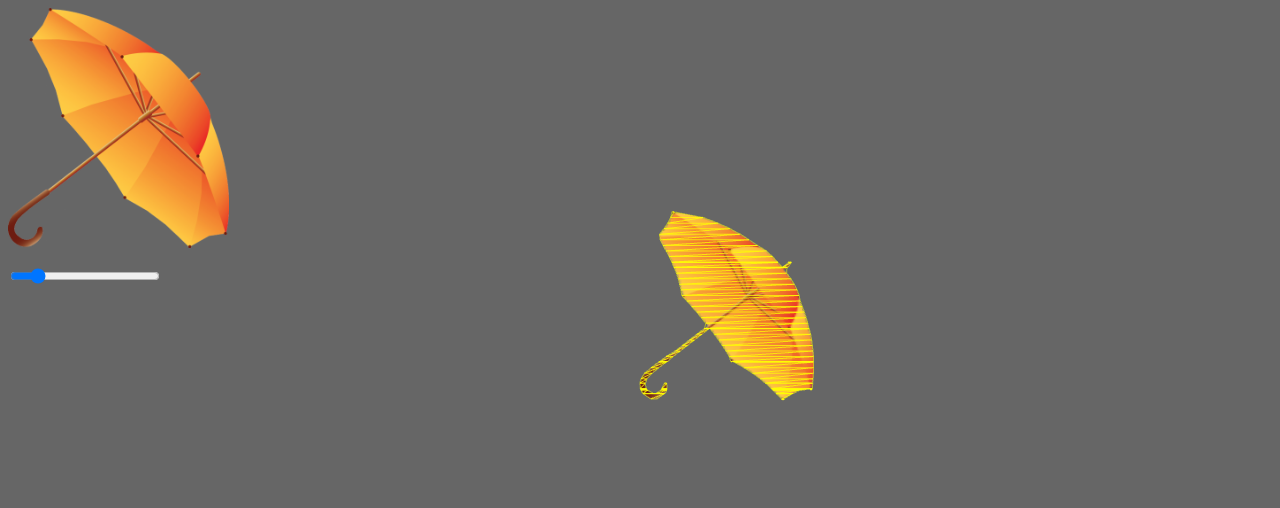
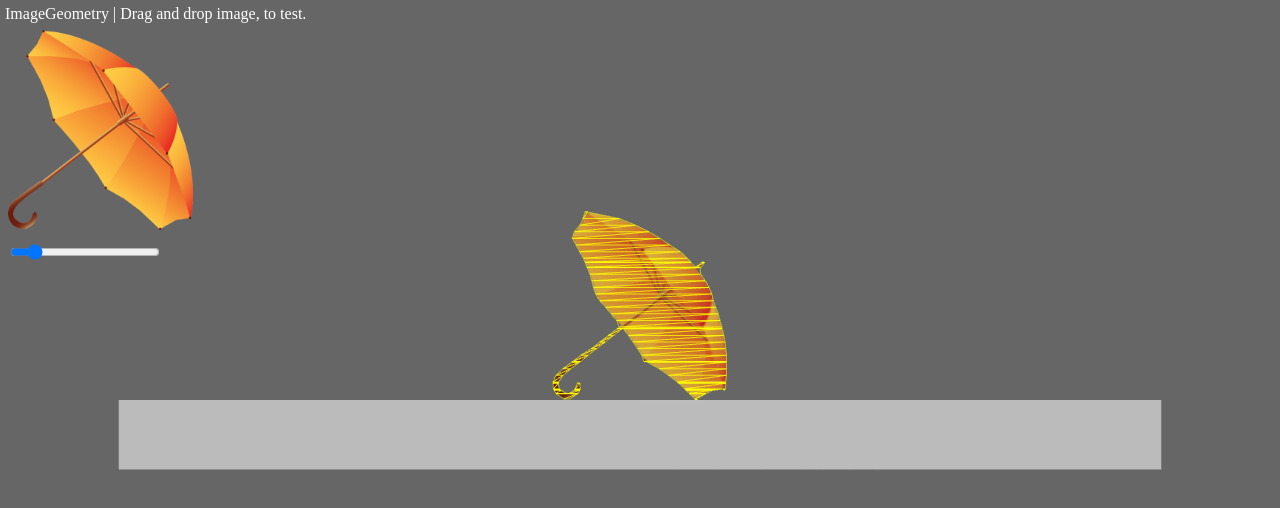
Before and after one commit to tentone/image-geometry, a plain HTML site: page index.html in a window 1280 px wide. Drawn offline with Linux system fonts and the light colour scheme; animation ran at ten frames a second.

Commit message:
Improved example

```diff
--- a/ImageGeometry.js
+++ b/ImageGeometry.js
@@ -105,7 +105,6 @@ ImageGeometry.prototype.generate = function(image)
 		//var size = image.naturalWidth > image.naturalHeight ? image.naturalWidth : image.naturalHeight;
 		//canvas.width = size;
 		//canvas.height = size;
-
 		context.translate(canvas.width / 2, canvas.height / 2);
 		context.rotate(Math.PI/2);
 		context.translate(-canvas.width / 2, -canvas.height / 2);
--- a/index.html
+++ b/index.html
@@ -2,7 +2,7 @@
 <html>
 <head>
 	<meta charset=utf-8>
-	<title>Mesh 2D</title>
+	<title>Image Geometry</title>
 </head>
 <body>
 	<script type="text/javascript" src="lib/three.min.js"></script>
@@ -22,10 +22,33 @@
 		document.body.appendChild(canvas);
 
 		var renderer = new THREE.WebGLRenderer({canvas:canvas, antialias:true});
+		renderer.shadowMap.enabled = true;
+		renderer.shadowMap.type = THREE.PCFSoftShadowMap;
 
 		var wireframe = new THREE.MeshBasicMaterial({wireframe:true, transparent:true, opacity:0.5, color:0xFFFF00});
 
 		var controls = new THREE.OrbitControls(camera, canvas);
+
+		scene.add(new THREE.AmbientLight(0x777777));
+
+		var directional = new THREE.DirectionalLight(0x777777);
+		directional.position.set(1, 10, 7);
+		directional.castShadow = true;
+		directional.shadow.mapSize.width = 1024;
+		directional.shadow.mapSize.height = 1024;
+		directional.shadow.camera.near = 0.5;
+		directional.shadow.camera.far = 100;
+		directional.shadow.camera.right = 0.5;
+		directional.shadow.camera.left = -0.5;
+		directional.shadow.camera.top = 1;
+		directional.shadow.camera.down = 0;
+		scene.add(directional);
+
+		var floor = new THREE.Mesh(new THREE.BoxBufferGeometry(3, 0.2, 3), new THREE.MeshPhongMaterial());
+		floor.castShadow = true;
+		floor.receiveShadow = true;
+		floor.position.set(0, -0.1, 0);
+		scene.add(floor);
 
 		document.body.onresize = function()
 		{
@@ -45,56 +68,103 @@
 		}
 		animate();
 
-		var source = "data/umbrella.png";
+		var text = document.createElement("div");
+		text.style.color = "#FFFFFF";
+		text.style.position = "absolute";
+		text.style.top = "5px";
+		text.style.left = "5px";
+		text.style.width = "400px";
+		text.style.height = "20px";
+		text.innerHTML = "ImageGeometry | Drag and drop image, to test."
+		document.body.appendChild(text);
 
 		var image = document.createElement("img");
-		image.src = source;
+		image.src = "data/umbrella.png";
 		image.style.position = "absolute";
 		image.style.zIndex = "100";
-		image.style.height = "30%";
+		image.style.top = "30px";
+		image.style.height = "200px";
 		document.body.appendChild(image);
+
+		var geometry = null;
+		var texture = null;
+		var material = new THREE.MeshPhongMaterial({side:THREE.DoubleSide, map:texture, alphaTest:0.5, transparent:true});
+		var object = null;
+
+		function createMesh()
+		{
+			if(object !== null)
+			{
+				scene.remove(object);
+				object = null;
+			}
+
+			if(geometry !== null)
+			{
+				geometry.dispose();
+				geometry = null;
+			}
+
+			geometry = new ImageGeometry();
+			geometry.detail = slider.value;
+			geometry.generate(image);
+
+			object = new THREE.Mesh(geometry, material);
+			object.castShadow = true;
+			object.position.set(-0.5, 0, 0);
+			scene.add(object);
+
+			var helper = new THREE.Mesh(geometry, wireframe);
+			object.add(helper);
+		}
+
+		document.body.ondragover = function(event)
+		{
+			event.preventDefault();
+		};
+
+		document.body.ondrop = function(event)
+		{
+			event.preventDefault();
+			if(event.dataTransfer.files.length > 0)
+			{
+				var reader = new FileReader();
+				reader.onload = function()
+				{
+					image.src = reader.result;
+				};
+				reader.readAsDataURL(event.dataTransfer.files[0]);
+			}
+		};
 
 		image.onload = function()
 		{
-			var geometry = new ImageGeometry();
-			geometry.generate(image);
+			if(material.map !== null)
+			{
+				material.map.dispose();
+			}
 
-			var texture = new THREE.TextureLoader().load(source);
-			var material = new THREE.MeshBasicMaterial({side:THREE.DoubleSide, map:texture, transparent:true});
+			material.map = new THREE.TextureLoader().load(this.src);
 
-			var object = new THREE.Mesh(geometry, material);
-			scene.add(object);
 
-			var helper = new THREE.Mesh(geometry, wireframe);
-			scene.add(helper);
+			createMesh();
+		};
 
 		var slider = document.createElement("input");
 		slider.type = "range";
 		slider.style.position = "absolute";
 		slider.style.width = "150px";
 		slider.style.height = "20px";
-			slider.style.top = "33%";
+		slider.style.top = "240px";
 		slider.max = 0.4;
 		slider.min = 0.0;
 		slider.step = 0.01;
-			slider.value = geometry.detail;
+		slider.value = 0.05;
 		slider.onchange = function()
 		{
-				geometry.dispose();
-				geometry = new ImageGeometry();
-				geometry.detail = slider.value;
-				geometry.generate(image);
-
-				scene.remove(object);
-				object = new THREE.Mesh(geometry, material);
-				scene.add(object);
-
-				scene.remove(helper);
-				helper = new THREE.Mesh(geometry, wireframe);
-				scene.add(helper);
+			createMesh();
 		}
 		document.body.appendChild(slider);
-		};
 	</script>
 </body>
 </html>
```
Lines whose indentation alone changed are shown as unchanged.
